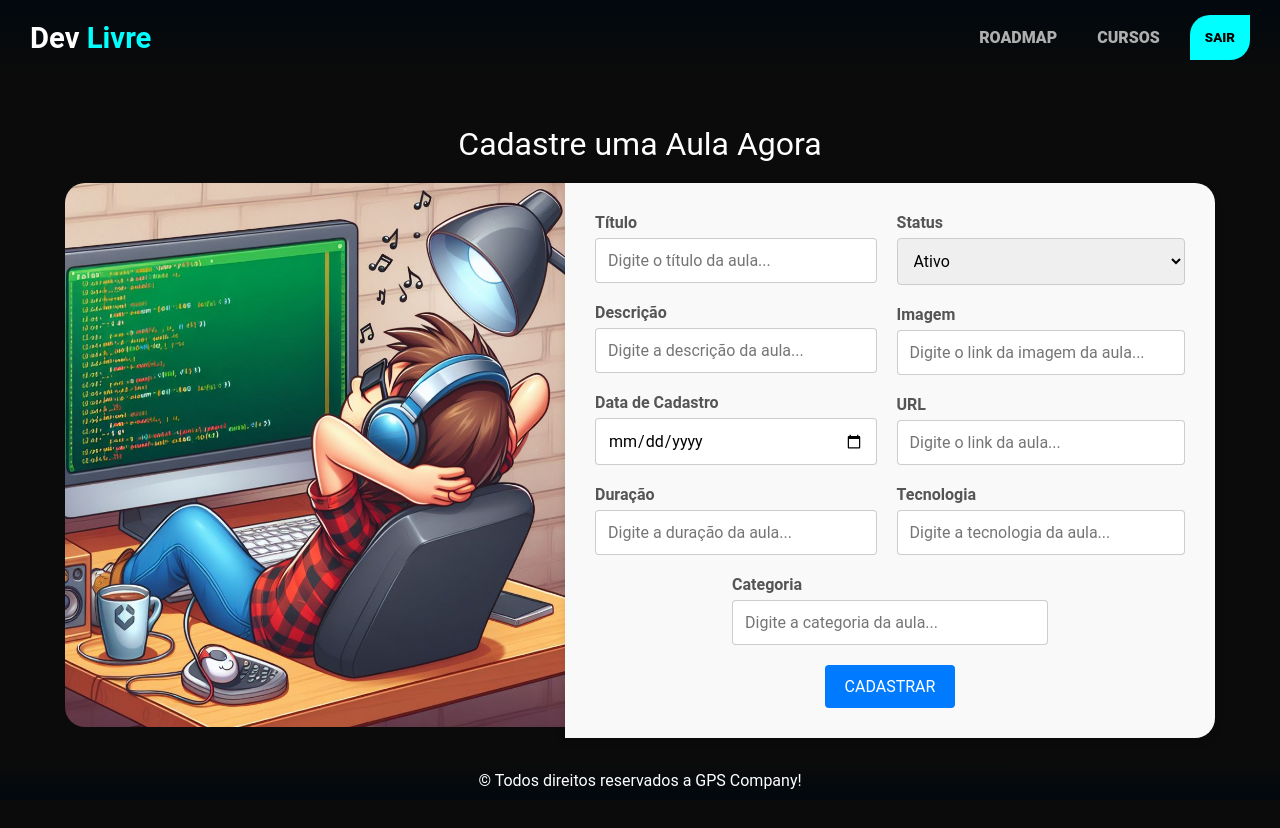
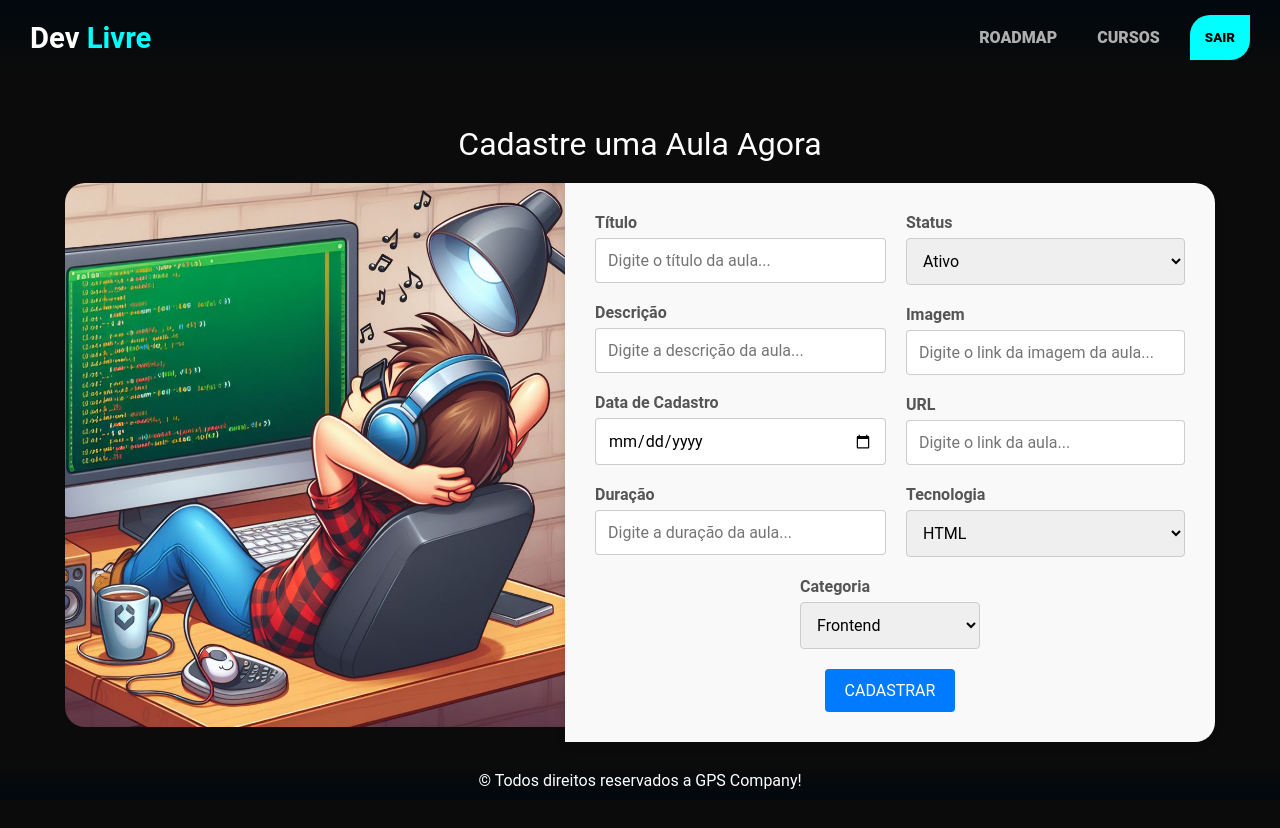
Before and after one commit to AndrewGPFranco/FE_TIv2, a Vue app: page /admin/cadastro/aula in a window 1280 px wide. Shown: the top 828 px of the page. Built offline with nearby package versions, Linux system fonts and the light colour scheme; sample sign-in values are in the browser's storage; a web font is replaced by a local one.

Commit message:
adicionado nível dinamicamente na tela e selects para categoria e tecnologia

```diff
--- a/src/components/Home/Menu.vue
+++ b/src/components/Home/Menu.vue
@@ -38,7 +38,7 @@
                 </li>
                 <li>
                     <i class="pi pi-gauge" style="font-size: 1.5rem; color: #A9D3D3"></i>
-                    <p>Aluno <strong>{{ level }}</strong></p>
+                    <p>Aluno <strong class="level">{{ level ? level : "Sem nível" }}</strong></p>
                 </li>
             </ul>
         </div>
@@ -133,4 +133,8 @@ export default {
         font-weight: bold;
     }
 
+    .level {
+        color: aqua;
+    }
+
 </style>
--- a/src/pages/cadastrarAula.vue
+++ b/src/pages/cadastrarAula.vue
@@ -50,16 +50,27 @@
                             </div>
                             <div>
                                 <label class="label" for="tech">Tecnologia</label>
-                                <input class="input" type="text" name="tech" v-model="tech" required autocomplete="off"
-                                    placeholder="Digite a tecnologia da aula...">
+                                <select class="select" name="tech" v-model="tech" required>
+                                    <option value="valor1">HTML</option>
+                                    <option value="valor2">CSS</option>
+                                    <option value="valor3">VUE</option>
+                                    <option value="valor3">NUXT</option>
+                                    <option value="valor3">REACT</option>
+                                    <option value="valor3">JAVA</option>
+                                    <option value="valor3">PHP</option>
+                                    <option value="valor3">NODE</option>
+                                </select>
                             </div>
                         </div>
                     </div>
                     <div class="containerButton">
                         <div>
                             <label class="label" id="labelCategoria" for="categoria">Categoria</label>
-                            <input class="input" type="text" name="categoria" v-model="categoria" required
-                                autocomplete="off" placeholder="Digite a categoria da aula...">
+                            <select class="select" name="categoria" v-model="categoria" required>
+                                <option value="valor1">Frontend</option>
+                                <option value="valor2" selected>Backend</option>
+                                <option value="valor3">Fullstack</option>
+                            </select>
                         </div>
                         <div>
                             <button class="submit" type="submit">Cadastrar</button>
@@ -93,6 +104,8 @@ export default {
             tech: "",
             categoria: "",
             status: 'true',
+            tech: 'valor1',
+            categoria: 'valor1',
         }
     },
     methods: {
```
